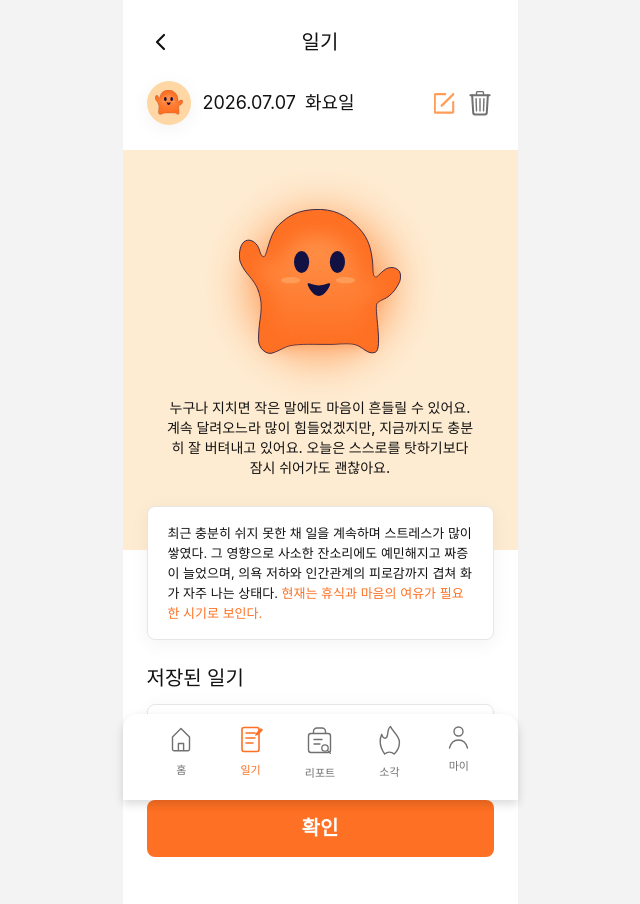
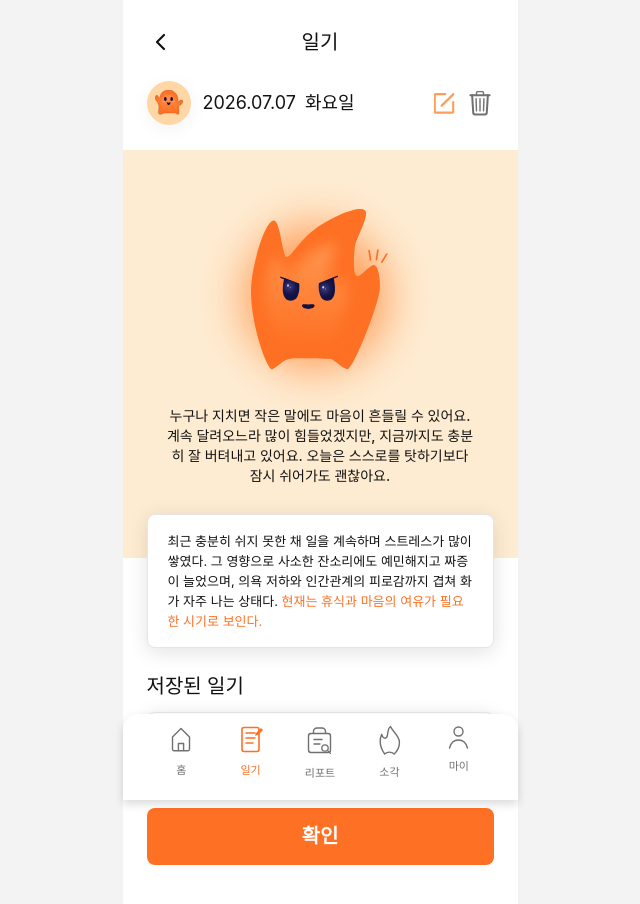
Before and after one commit to IT-Cotato/13th-Maeum-Bujeok-FE, a Next.js app: page /diary/new/complete in a window 1280 px wide. Shown: the top 904 px of the page, without its empty margins (320-960 px from the left). Built offline with nearby package versions, Linux system fonts and the light colour scheme.

Commit message:
feat : 일기 작성 부분 아이콘 수정

```diff
--- a/src/features/diary/components/DiaryCompleteScreen.tsx
+++ b/src/features/diary/components/DiaryCompleteScreen.tsx
@@ -7,9 +7,8 @@ import BottomNavigation from "@/components/layout/BottomNavigation";
 import { MAIN_NAVIGATION_ITEMS } from "@/constants/navigation";
 import DiaryExitDialog from "@/features/diary/components/DiaryExitDialog";
 import EmotionAvatar from "@/features/diary/components/EmotionAvatar";
-import EmotionIcon from "@/features/diary/components/EmotionIcon";
 import {
-  EMOTION_MASCOTS,
+  COMFORT_MESSAGE_MASCOT,
   EMOTIONS,
   MOCK_COMFORT_MESSAGE,
   MOCK_SITUATION_SUMMARY_HIGHLIGHT,
@@ -20,7 +19,6 @@ import { useDiaryDraftStore } from "@/store/useDiaryDraftStore";
 import { useDiarySavedEntryStore } from "@/store/useDiarySavedEntryStore";
 
 const TODAY = getTodayDateString();
-const MASCOT_SIZE = 162;
 
 export default function DiaryCompleteScreen() {
   const router = useRouter();
@@ -35,9 +33,6 @@ export default function DiaryCompleteScreen() {
     state.entry?.date === diaryDate ? state.entry : null,
   );
   const [isDeleteDialogOpen, setIsDeleteDialogOpen] = useState(false);
-
-  const mascot = EMOTION_MASCOTS[selectedEmotion.id];
-  const mascotScale = MASCOT_SIZE / Math.max(selectedEmotion.boxWidth, selectedEmotion.boxHeight);
 
   const handleEdit = () => {
     router.push(`/diary/new/write?date=${diaryDate}&emotion=${selectedEmotion.id}`);
@@ -106,31 +101,26 @@ export default function DiaryCompleteScreen() {
           <div className="relative flex justify-center">
             <Image
               alt=""
-              className="pointer-events-none absolute left-1/2 top-1/2 z-0 -translate-x-1/2 -translate-y-1/2"
+              className="pointer-events-none absolute left-1/2 top-1/2 z-0"
               height={233}
               src="/images/diary/mascots/mascot-glow.svg"
+              style={{ transform: "translate(calc(-50% - 4.5px), calc(-50% + 7.4px))" }}
               width={233}
             />
-            {mascot ? (
-              <Image
-                alt=""
-                className="relative z-10"
-                height={mascot.height}
-                src={mascot.src}
-                width={mascot.width}
-              />
-            ) : (
-              <div className="relative z-10">
-                <EmotionIcon emotion={selectedEmotion} scale={mascotScale} />
-              </div>
-            )}
+            <Image
+              alt=""
+              className="relative z-10"
+              height={COMFORT_MESSAGE_MASCOT.height}
+              src={COMFORT_MESSAGE_MASCOT.src}
+              width={COMFORT_MESSAGE_MASCOT.width}
+            />
           </div>
           <p className="mt-9 whitespace-pre-line px-11 text-sm font-medium leading-5 text-foreground">
             {MOCK_COMFORT_MESSAGE}
           </p>
         </section>
 
-        <section className="-mt-11 rounded-lg border border-gray-200 bg-background px-5 py-4 shadow-[0_4px_20px_rgba(18,18,18,0.05)]">
+        <section className="-mt-11 rounded-lg border border-gray-200 bg-background px-5 py-4 shadow-[0_4px_20px_rgba(18,18,18,0.12)]">
           <p className="text-[13px] leading-5 text-foreground">
             {MOCK_SITUATION_SUMMARY_LEAD}
             <span className="text-orange-500">{MOCK_SITUATION_SUMMARY_HIGHLIGHT}</span>
@@ -139,7 +129,7 @@ export default function DiaryCompleteScreen() {
 
         <section className="mt-6">
           <h2 className="text-xl font-medium text-foreground">저장된 일기</h2>
-          <div className="mt-3 rounded-lg border border-gray-200 bg-background px-6 py-5 shadow-[0_4px_20px_rgba(18,18,18,0.05)]">
+          <div className="mt-3 rounded-lg border border-gray-200 bg-background px-6 py-5 shadow-[0_4px_20px_rgba(18,18,18,0.12)]">
             <p className="whitespace-pre-line text-[15px] leading-[22px] text-foreground">
               {entry?.content ?? "저장된 일기 내용을 불러올 수 없어요."}
             </p>
--- a/src/features/diary/constants.ts
+++ b/src/features/diary/constants.ts
@@ -49,18 +49,12 @@ export type EmotionOption = {
 };
 
 const EMOTION_IMAGE_BASE = "/images/diary/emotions";
-const MASCOT_IMAGE_BASE = "/images/diary/mascots";
 
-export type EmotionMascot = {
-  height: number;
-  src: string;
-  width: number;
-};
-
-// TODO: 나머지 8개 감정의 사주 기반 위로메세지용 큰 마스코트 에셋을 피그마에서
-// 받는 대로 이 맵에 추가해야 한다. 아직 없는 감정은 EmotionIcon을 확대해서 대체 표시한다.
-export const EMOTION_MASCOTS: Partial<Record<EmotionId, EmotionMascot>> = {
-  angry: { height: 162.252, src: `${MASCOT_IMAGE_BASE}/angry-mascot.svg`, width: 138.866 },
+// 사주 기반 위로메세지 카드에는 선택한 감정과 무관하게 항상 이 마스코트를 보여준다.
+export const COMFORT_MESSAGE_MASCOT = {
+  height: 162.252,
+  src: "/images/diary/mascots/mascot.svg",
+  width: 138.866,
 };
 
 export const EMOTIONS: EmotionOption[] = [
```
Also changed, not shown: public/images/diary/mascots/angry-mascot.svg (deleted), public/images/diary/mascots/mascot.svg (added).
